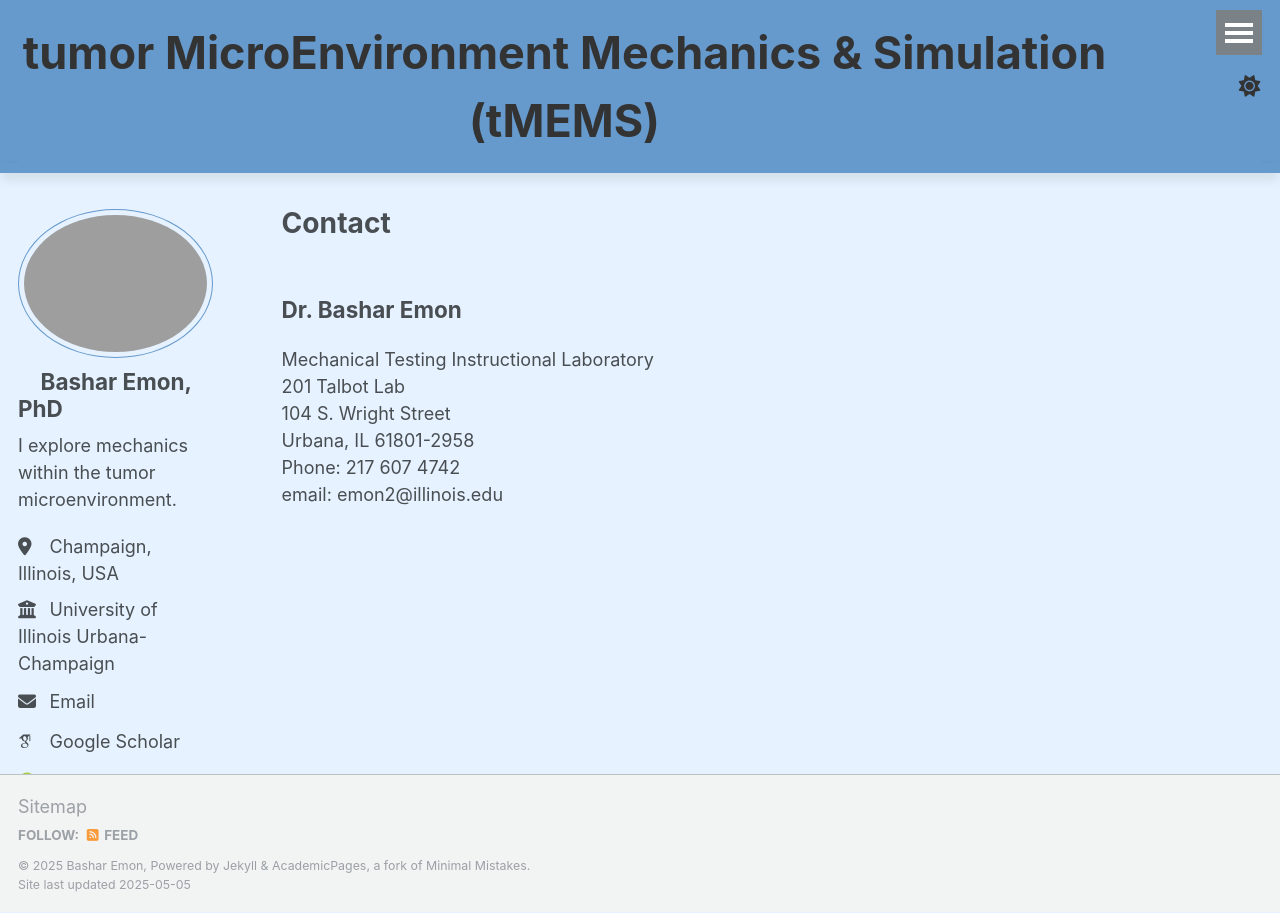
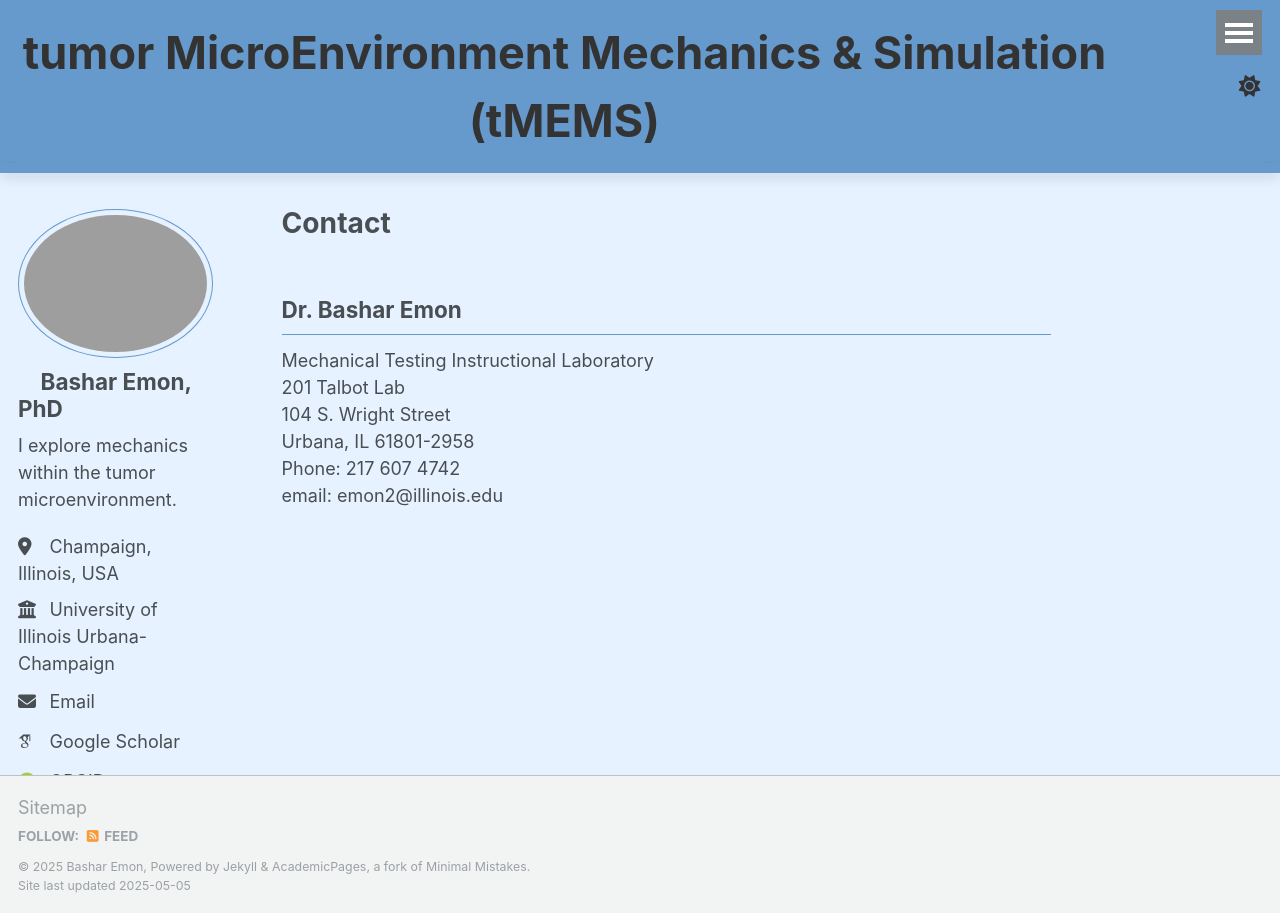
Before and after one commit to BasharEmon/BasharEmon.github.io, a Jekyll site: the page built from _pages/contact.md, in a window 1280 px wide. Built offline with Jekyll 4.4.1, drawn with Linux system fonts in a browser that asks for light colours; some web fonts are replaced.

Commit message:
Update _page.scss

```diff
--- a/_sass/layout/_page.scss
+++ b/_sass/layout/_page.scss
@@ -52,7 +52,7 @@
 
   h2 {
     padding-bottom: 0.5em;
-    //border-bottom: 1px solid var(--global-border-color);
+    border-bottom: 1px solid var(--global-border-color);
   }
 
   p, li, dl {
```
